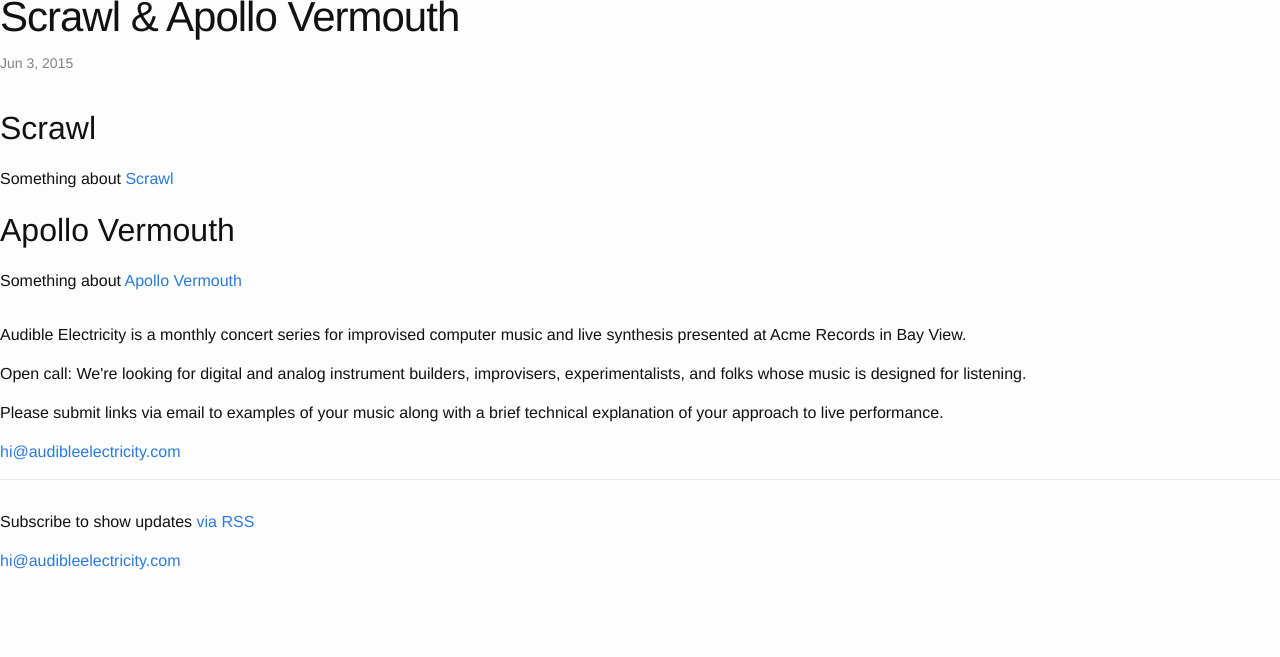
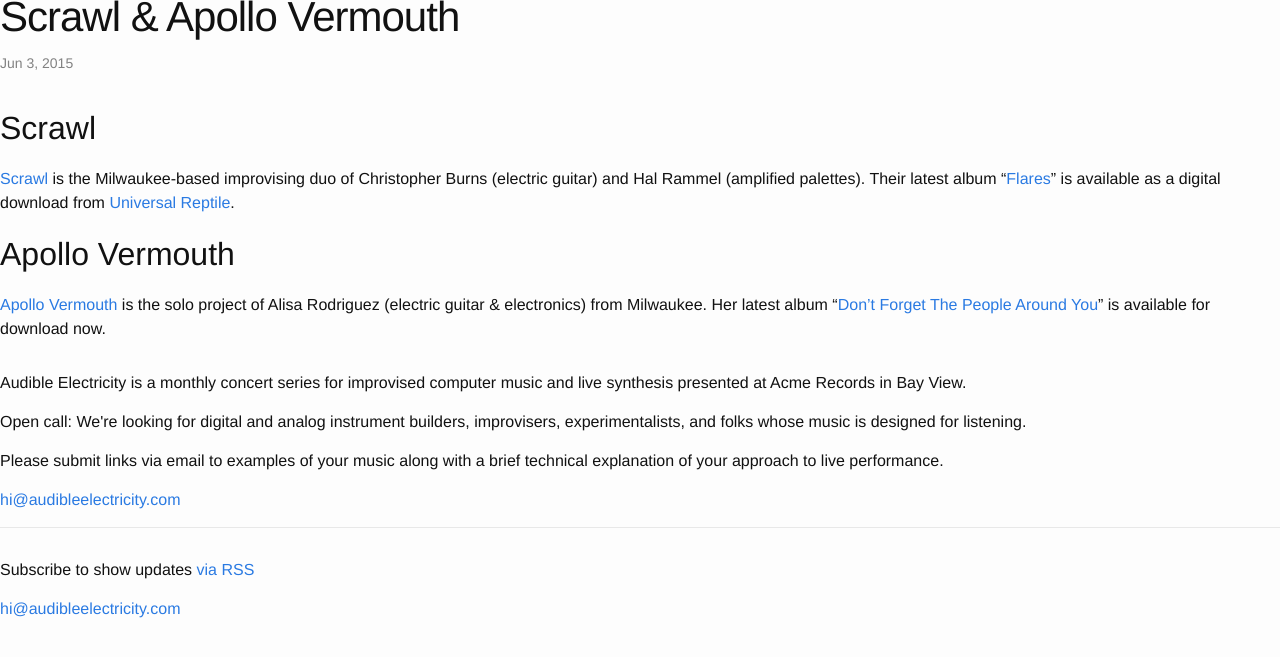
Before and after one commit to hecanjog/audibleelectricity.com, a Jekyll site: the page built from _posts/2015-06-03-scrawl-apollo-vermouth.markdown, in a window 1280 px wide, cut to the strip 104-761 px from the top of the page. Built offline with Jekyll 4.4.1, drawn with Linux system fonts in a browser that asks for light colours.

```diff
--- a/_posts/2015-06-03-scrawl-apollo-vermouth.markdown
+++ b/_posts/2015-06-03-scrawl-apollo-vermouth.markdown
@@ -5,11 +5,16 @@ categories: shows
 ---
 ## Scrawl
 
-Something about [Scrawl][scrawl]
+[Scrawl][scrawl] is the Milwaukee-based improvising duo of Christopher Burns (electric guitar)
+and Hal Rammel (amplified palettes). Their latest album "[Flares][flares]" is available as a digital download from
+[Universal Reptile][flares].
 
 ## Apollo Vermouth
 
-Something about [Apollo Vermouth][apollo-vermouth]
+[Apollo Vermouth][apollo-vermouth] is the solo project of Alisa Rodriguez (electric guitar & electronics) from Milwaukee.
+Her latest album "[Don't Forget The People Around You][dont-forget]" is available for download now.
 
-[scrawl]: http://scrawl.com
-[apollo-vermouth]: http://apollo-vermouth.com
+[scrawl]: https://singingsaw.wordpress.com/scrawl/
+[apollo-vermouth]: http://apollovermouth.com
+[flares]: https://universalreptile.bandcamp.com/album/flares
+[dont-forget]: https://apollovermouth.bandcamp.com/album/dont-forget-the-people-around-you
```
